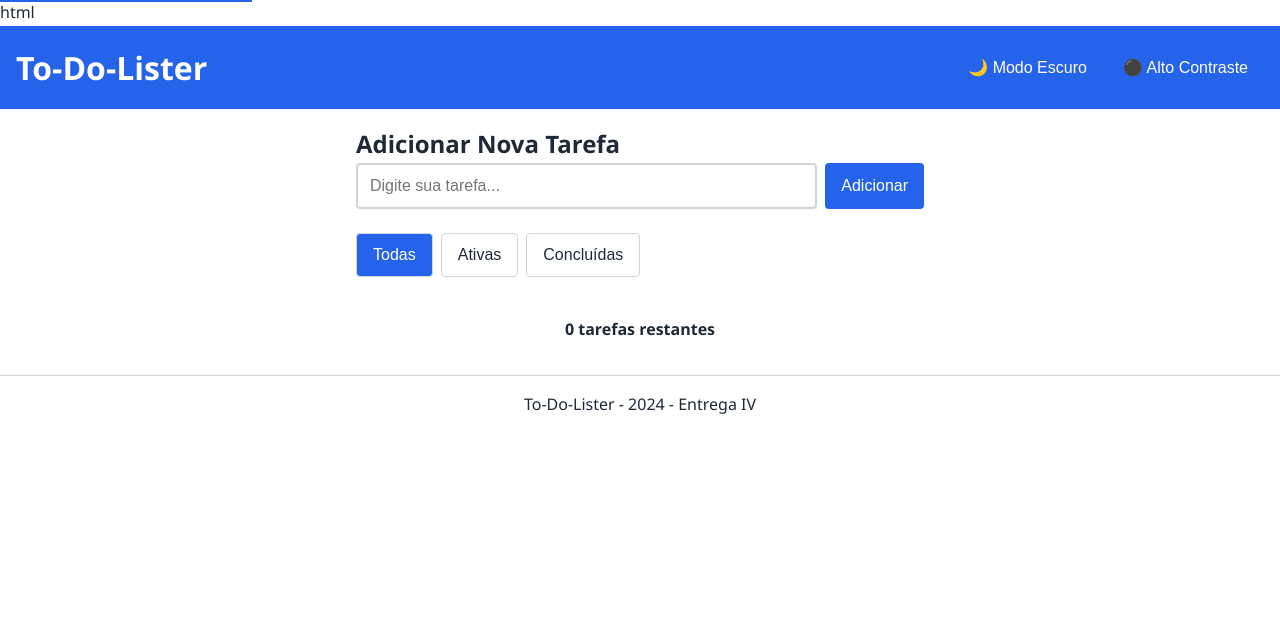
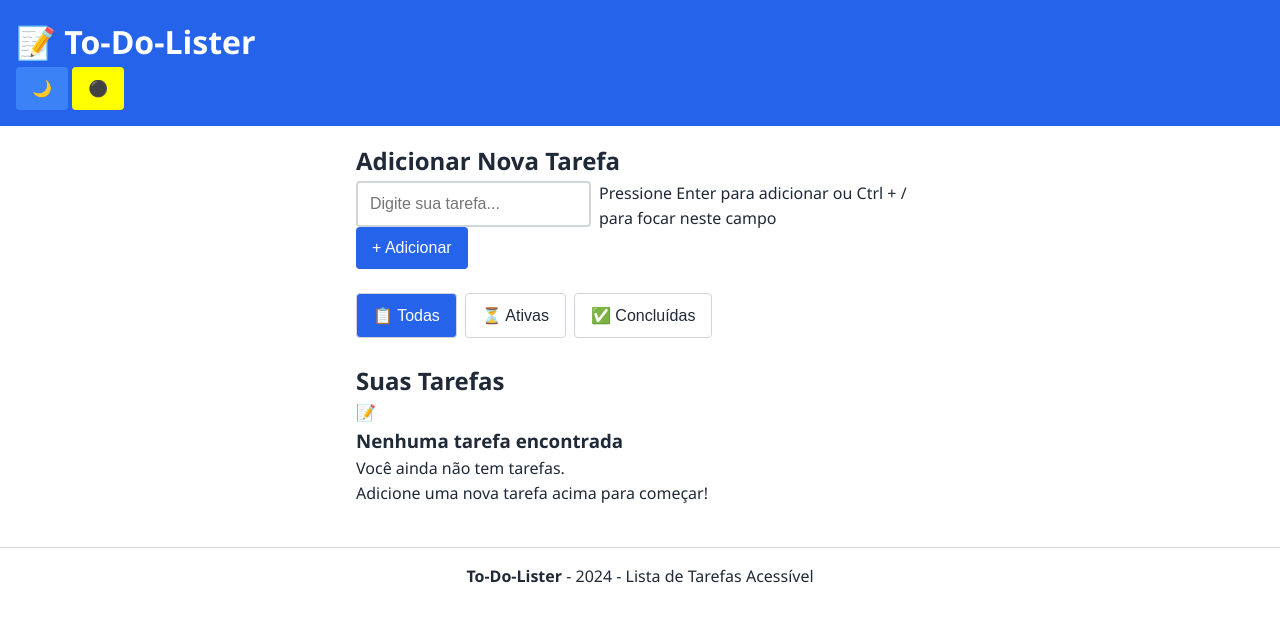
Before and after one commit to eubiancamenezes/To-Do-Lister, a plain HTML site: page index.html in a window 1280 px wide. Drawn offline with Linux system fonts and the light colour scheme.

Commit message:
Enhance accessibility and update HTML structure
Added accessibility features and improved structure.

```diff
--- a/index.html
+++ b/index.html
@@ -1,52 +1,106 @@
-html
 <!DOCTYPE html>
 <html lang="pt-BR">
 <head>
     <meta charset="UTF-8">
     <meta name="viewport" content="width=device-width, initial-scale=1.0">
     <title>To-Do-Lister - Lista de Tarefas Acessível</title>
+    <meta name="description" content="Uma aplicação de lista de tarefas acessível e responsiva">
     <link rel="stylesheet" href="style.css">
 </head>
 <body>
+    <!-- Skip link para acessibilidade -->
     <a href="#main-content" class="skip-link">Pular para o conteúdo principal</a>
 
+    <!-- Container para anúncios de acessibilidade -->
+    <div id="a11y-announcer" class="visually-hidden" aria-live="polite" aria-atomic="true"></div>
+
     <header class="header" role="banner">
-        <h1>To-Do-Lister</h1>
-        <div class="theme-controls">
-            <button id="dark-mode-toggle" aria-pressed="false">🌙 Modo Escuro</button>
-            <button id="high-contrast-toggle" aria-pressed="false">⚫ Alto Contraste</button>
+        <div class="header-content">
+            <h1>📝 To-Do-Lister</h1>
+            <div class="header-controls">
+                <div class="theme-controls" role="group" aria-label="Opções de tema">
+                    <button class="theme-btn" data-theme="dark" aria-pressed="false" title="Modo Escuro">
+                        <span aria-hidden="true">🌙</span>
+                        <span class="visually-hidden">Modo Escuro</span>
+                    </button>
+                    <button class="theme-btn" data-theme="high-contrast" aria-pressed="false" title="Modo Alto Contraste">
+                        <span aria-hidden="true">⚫</span>
+                        <span class="visually-hidden">Modo Alto Contraste</span>
+                    </button>
+                </div>
+            </div>
         </div>
     </header>
 
-    <main id="main-content" class="main" role="main">
-        <section class="add-task" aria-labelledby="add-task-heading">
-            <h2 id="add-task-heading">Adicionar Nova Tarefa</h2>
+    <main id="main-content" class="main" role="main" tabindex="-1">
+        <!-- Seção de adicionar tarefas -->
+        <section class="add-task-section" aria-labelledby="add-task-heading">
+            <h2 id="add-task-heading" class="section-title">Adicionar Nova Tarefa</h2>
             <form id="task-form" class="task-form">
-                <label for="task-input" class="visually-hidden">Nova tarefa</label>
-                <input type="text" id="task-input" placeholder="Digite sua tarefa...">
-                <button type="submit">Adicionar</button>
+                <div class="input-group">
+                    <label for="task-input" class="visually-hidden">Nova tarefa</label>
+                    <input
+                        type="text"
+                        id="task-input"
+                        placeholder="Digite sua tarefa..."
+                        aria-describedby="task-input-help"
+                        maxlength="200"
+                    >
+                    <button type="submit" class="add-btn">
+                        <span aria-hidden="true">+</span>
+                        Adicionar
+                    </button>
+                </div>
+                <p id="task-input-help" class="help-text">
+                    Pressione Enter para adicionar ou Ctrl + / para focar neste campo
+                </p>
             </form>
         </section>
 
-        <section class="filters-section">
+        <!-- Seção de filtros -->
+        <section class="filters-section" aria-labelledby="filters-heading">
+            <h2 id="filters-heading" class="visually-hidden">Filtrar tarefas</h2>
             <div class="filters" role="group" aria-label="Filtrar tarefas">
-                <button class="filter-btn active" data-filter="all">Todas</button>
-                <button class="filter-btn" data-filter="active">Ativas</button>
-                <button class="filter-btn" data-filter="completed">Concluídas</button>
+                <button class="filter-btn active" data-filter="all" aria-pressed="true">
+                    <span class="filter-icon" aria-hidden="true">📋</span>
+                    Todas
+                </button>
+                <button class="filter-btn" data-filter="active" aria-pressed="false">
+                    <span class="filter-icon" aria-hidden="true">⏳</span>
+                    Ativas
+                </button>
+                <button class="filter-btn" data-filter="completed" aria-pressed="false">
+                    <span class="filter-icon" aria-hidden="true">✅</span>
+                    Concluídas
+                </button>
             </div>
         </section>
 
-        <section class="tasks-section">
+        <!-- Seção de lista de tarefas -->
+        <section class="tasks-section" aria-labelledby="tasks-heading">
+            <h2 id="tasks-heading" class="section-title">Suas Tarefas</h2>
+
+            <!-- Estado vazio -->
+            <div id="empty-state" class="empty-state">
+                <div class="empty-icon" aria-hidden="true">📝</div>
+                <h3 class="empty-title">Nenhuma tarefa encontrada</h3>
+                <p class="empty-description">
+                    Você ainda não tem tarefas.
+                    <br>Adicione uma nova tarefa acima para começar!
+                </p>
+            </div>
+
+            <!-- Lista de tarefas -->
             <ul id="task-list" class="task-list" aria-live="polite"></ul>
         </section>
-
-        <div class="stats" aria-live="polite">
-            <span id="task-counter">0 tarefas restantes</span>
-        </div>
     </main>
 
     <footer class="footer" role="contentinfo">
-        <p>To-Do-Lister - 2024 - Entrega IV</p>
+        <div class="footer-content">
+            <p class="footer-text">
+                <strong>To-Do-Lister</strong> - 2024 - Lista de Tarefas Acessível
+            </p>
+        </div>
     </footer>
 
     <script src="script.js"></script>
```
